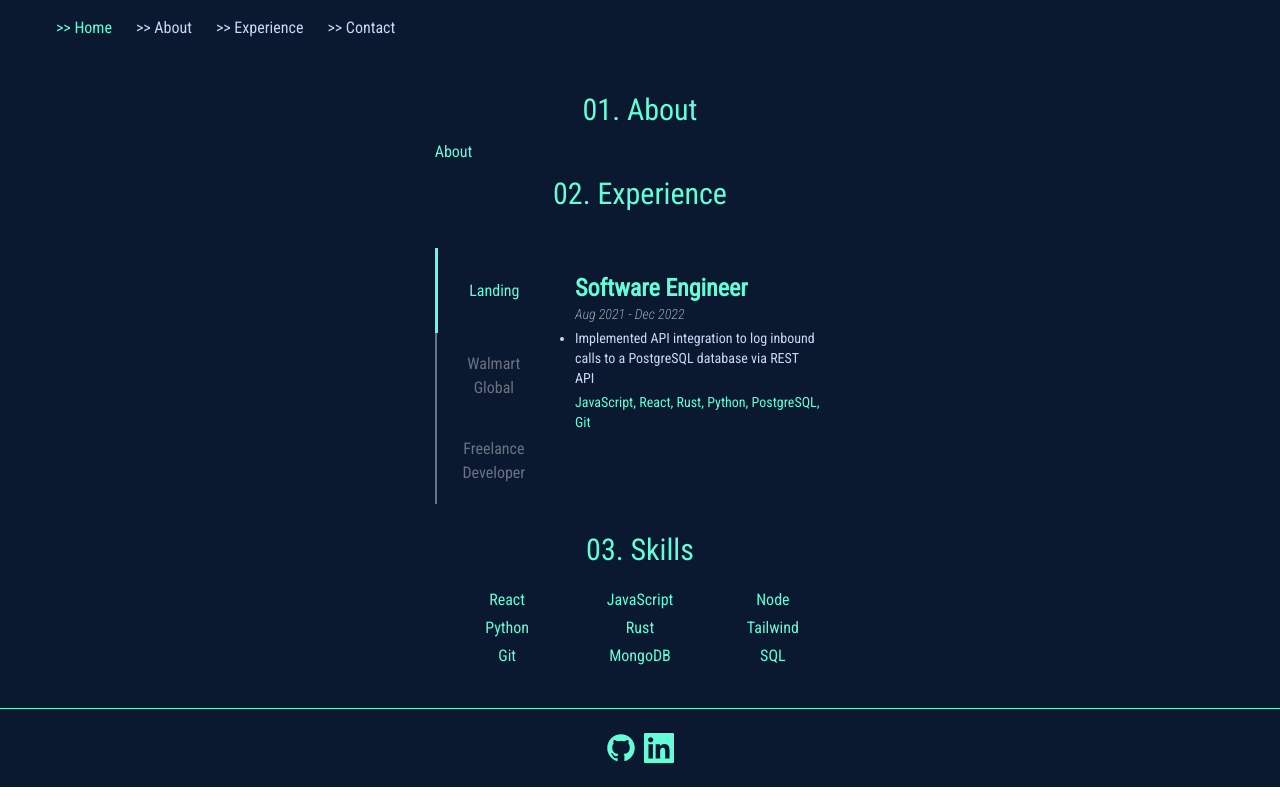
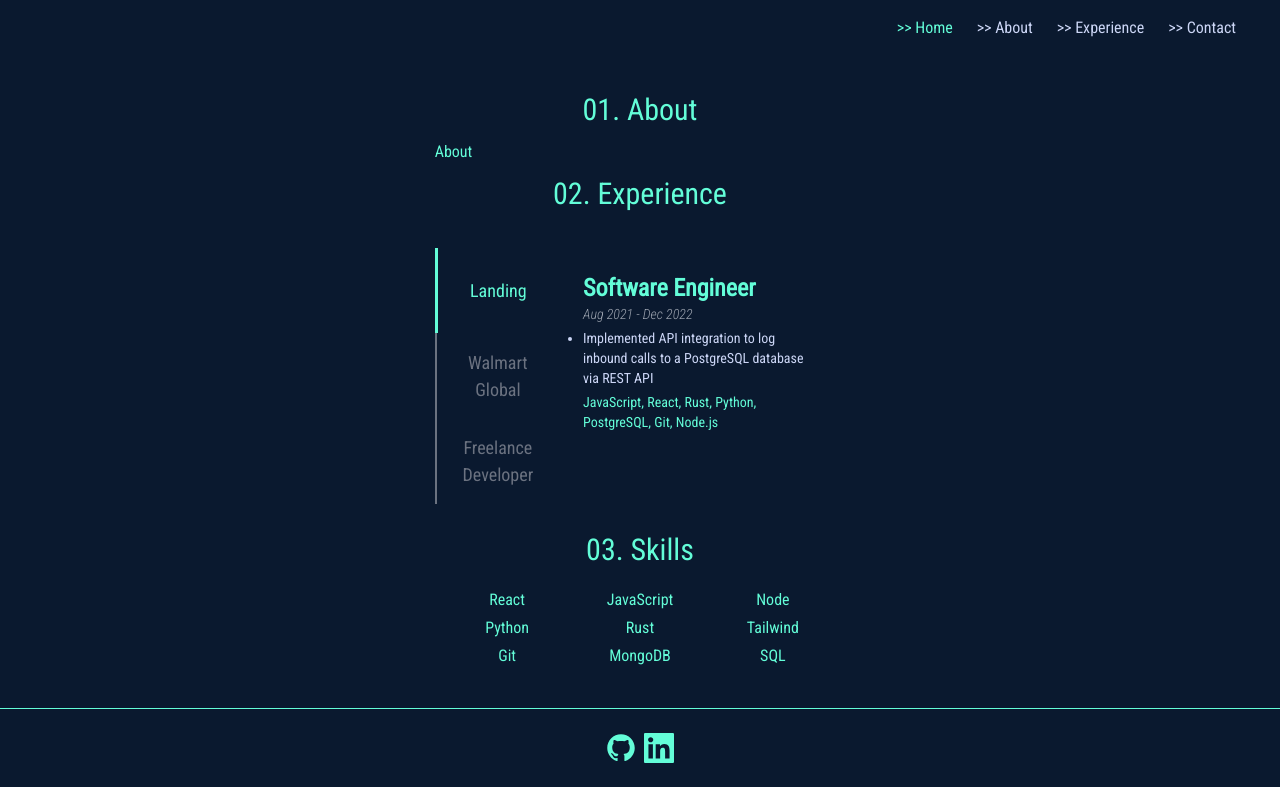
Before and after one commit to armando-valencia/personal-website, a React (Vite) app: page / in a window 1280 px wide. Built offline with nearby package versions, Linux system fonts and the light colour scheme.

Commit message:
[Bug] Tabs text size changing

```diff
--- a/src/components/Experience.jsx
+++ b/src/components/Experience.jsx
@@ -12,7 +12,7 @@ const Experience = () => {
 			desc: [
 				"Implemented API integration to log inbound calls to a PostgreSQL database via REST API",
 			],
-			skills: "JavaScript, React, Rust, Python, PostgreSQL, Git",
+			skills: "JavaScript, React, Rust, Python, PostgreSQL, Git, Node.js",
 		},
 		{
 			company: "Walmart Global",
@@ -73,7 +73,7 @@ const Experience = () => {
 				<Tabs
 					isFitted
 					isLazy
-					size="md"
+					size="lg"
 					className="text-gray-500 border-l-gray-500 flex align-center"
 					orientation="vertical"
 				>
--- a/src/components/Nav.jsx
+++ b/src/components/Nav.jsx
@@ -46,7 +46,7 @@ const Nav = () => {
 				</nav>
 			)}
 
-			<div className="flex justify-between items-center px-2 md:px-8 py-4">
+			<div className="flex justify-end items-center px-2 md:px-8 py-4">
 				{/*<div>
 					<img src="\Logo.png" alt="" className="h-8" />
 						</div>*/}
```
